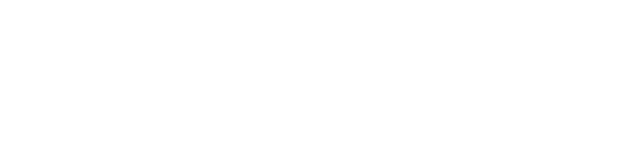
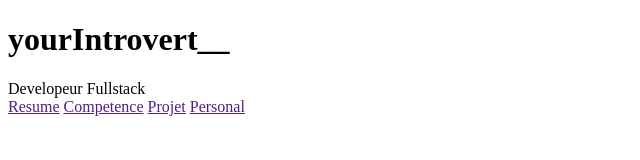
Before and after one commit to Kalel225/MonPortfolio, a plain HTML site: page index.html in a window 1280 px wide. Shown: the whole page, without its empty margins (0-640 px from the left). Drawn offline with Linux system fonts and the light colour scheme.

Commit message:
ajout du haut de page

```diff
--- a/index.html
+++ b/index.html
@@ -3,9 +3,22 @@
 <head>
   <meta charset="UTF-8">
   <meta name="viewport" content="width=device-width, initial-scale=1.0">
-  <title>Document</title>
+  <title>Ace-Portfolio</title>
 </head>
 <body>
+  <header>
+    <div class="logo" >
+      <span class="dot" ></span>
+      <h1>yourIntrovert__</h1>
+      <span>Developeur Fullstack</span>
+    </div>
+    <nav>
+      <a href="">Resume</a>
+      <a href="">Competence</a>
+      <a href="">Projet</a>
+      <a href="">Personal</a>
+    </nav>
+  </header>
 
 </body>
 </html>
--- a/style.css
+++ b/style.css
@@ -0,0 +1,35 @@
+body{
+  background: #f5f5f5;
+  color: #333;
+}
+
+header {
+  background: #fff;
+  padding: 20px 40px;
+  align-items: center;
+  display: flex;
+  justify-content: space-between;
+  border-bottom: 1px solid #ddd;
+}
+
+.logo{
+  display: flex;
+  align-items: center;
+  gap: 10px;
+}
+
+.logo .dot {
+  width: 10px;
+  background: #923eff;
+  border-radius: 50%;
+  height: 10px;
+}
+
+.logo span {
+  color: #777;
+  font-size: 14px;
+}
+
+.logo h1{
+  font-size: 18px;
+}
```
